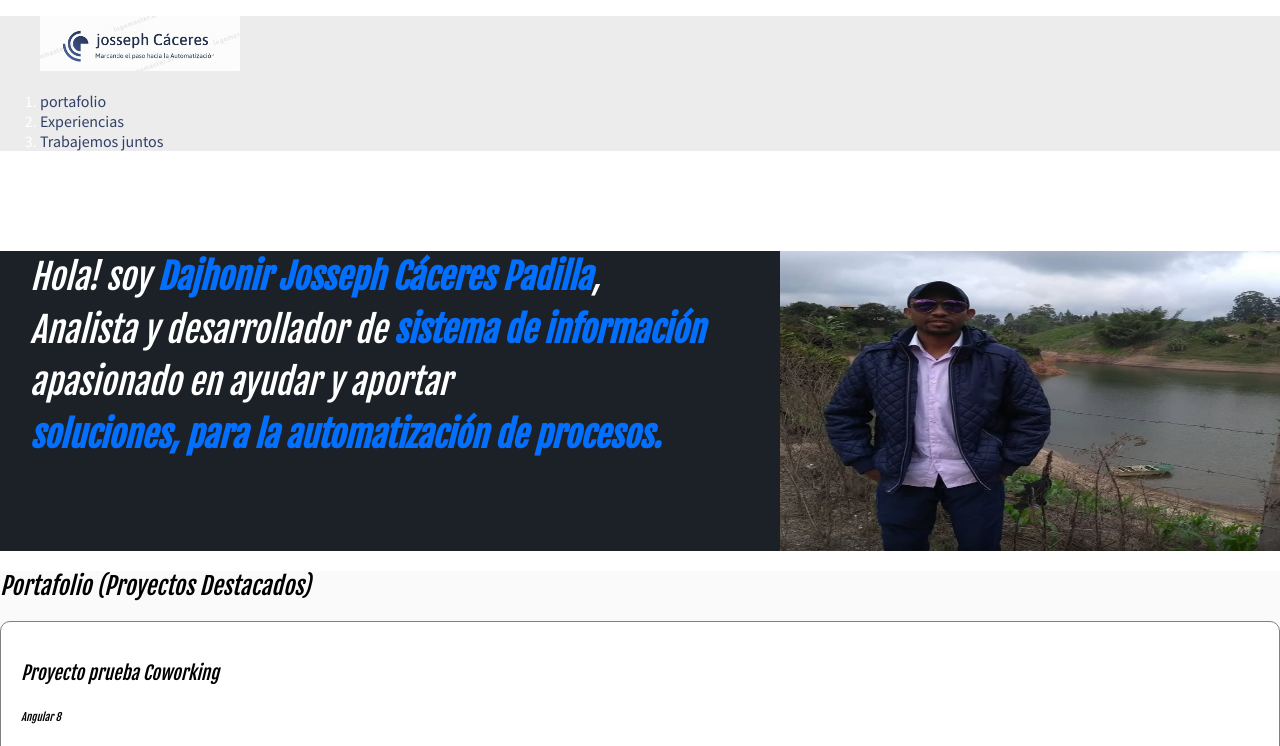
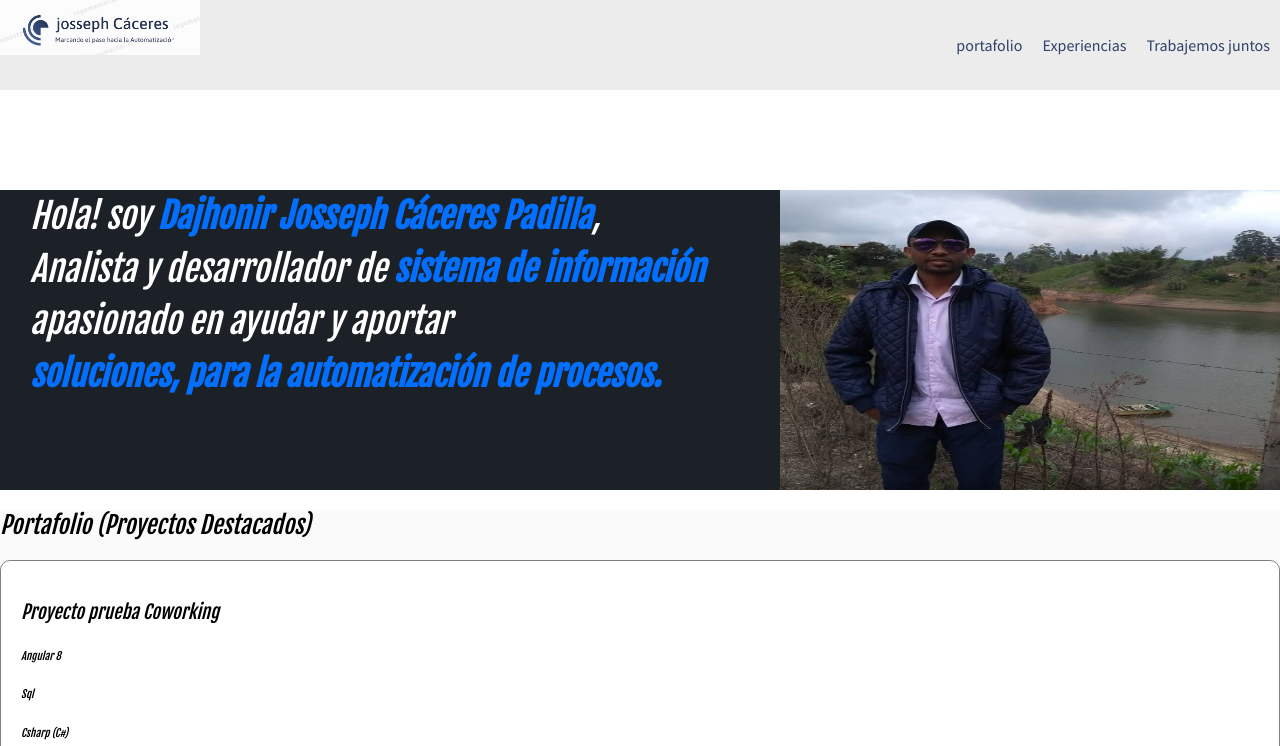
Before and after one commit to josseph501/GitBlogPrueba.github.io, a plain HTML site: page myblog.html in a window 1280 px wide. Shown: the top 746 px of the page. Drawn offline with Linux system fonts and the light colour scheme.

Commit message:
actualizacion de plantilla y estilos css

```diff
--- a/css/estilos.css
+++ b/css/estilos.css
@@ -2,11 +2,48 @@
     /*   background-color: #2D4068; */
     background-color: #ECECEC;
     color: white;
+    display: flex;
+    height: 90px;
+    justify-content: space-between;
 }
 
 .header a {
     color: #304067;
     text-decoration: none;
+}
+
+.header ol {
+    display: flex;
+    height: inherit;
+    align-items: center;
+}
+
+.header ol li {
+    height: inherit;
+    display: flex;
+    align-items: center;
+}
+
+header a {
+    display: flex;
+    align-items: center;
+    height: inherit;
+    padding: 0 10px;
+}
+
+ol,
+ul {
+    margin: 0;
+    padding: 0;
+    list-style: none;
+}
+
+.menu {
+    height: inherit;
+}
+
+figure {
+    margin: 0;
 }
 
 body {
--- a/myblog.html
+++ b/myblog.html
@@ -12,11 +12,10 @@
 
 <body>
     <header class="header">
-        <div>
         <figure class="logo">
             <img src="images/logo_marca Personal.png" alt="Logo personal de Dajhonir josseph C&aacute;ceres padilla" width="200px">
         </figure>
-            <nav>
+        <nav class="menu">
             <ol>
                 <li>
                     <a class="link" href="portaolio/portafolio.html">portafolio</a>
@@ -29,7 +28,6 @@
                 </li>
             </ol>
         </nav>
-        </div>
     </header>
     <section class="hero">
         <h1>
```
Lines whose indentation alone changed are shown as unchanged.
